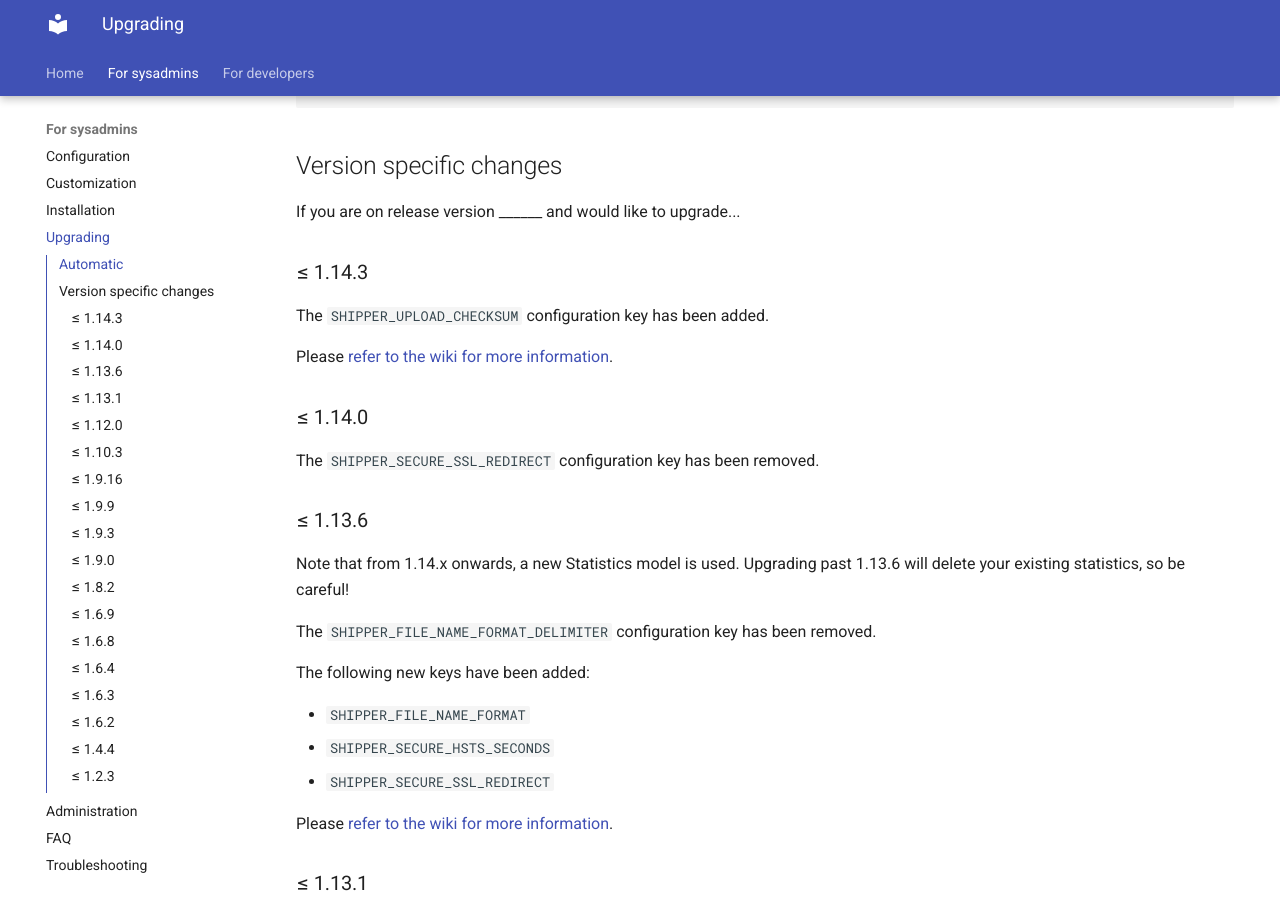
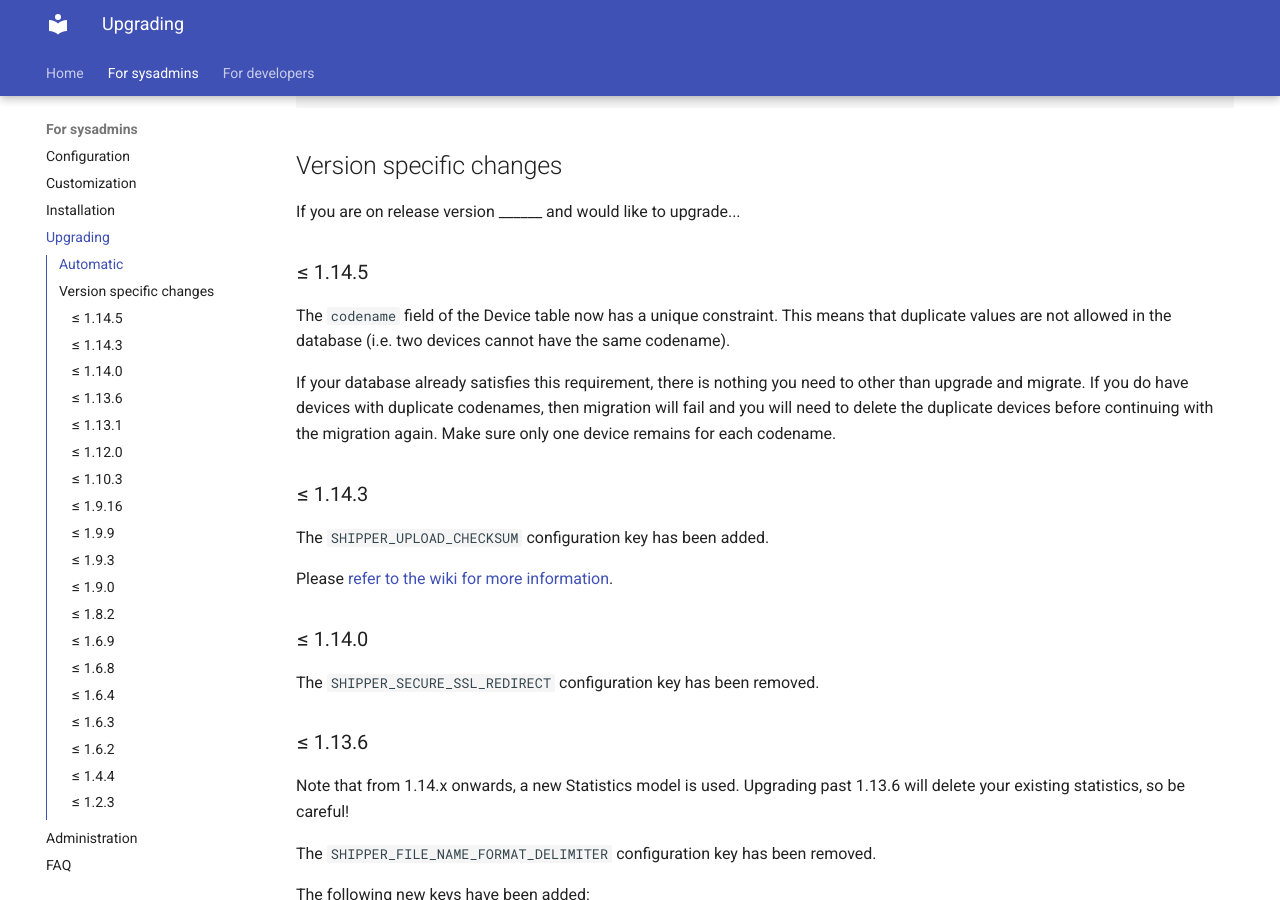
Before and after one commit to shipperstack/shipper, an MkDocs documentation site: the page built from docs/docs/sysadmin/Upgrading.md, in a window 1280 px wide and 900 px high, scrolled down 385 px. Built offline with MkDocs 1.6.1 and Material for MkDocs 9.7.7, drawn with Linux system fonts in a browser that asks for light colours; the version menu is left out.

```diff
--- a/docs/docs/sysadmin/Upgrading.md
+++ b/docs/docs/sysadmin/Upgrading.md
@@ -15,6 +15,12 @@
 ## Version specific changes
 
 If you are on release version ______ and would like to upgrade...
+
+### ≤ 1.14.5
+
+The `codename` field of the Device table now has a unique constraint. This means that duplicate values are not allowed in the database (i.e. two devices cannot have the same codename).
+
+If your database already satisfies this requirement, there is nothing you need to other than upgrade and migrate. If you do have devices with duplicate codenames, then migration will fail and you will need to delete the duplicate devices before continuing with the migration again. Make sure only one device remains for each codename.
 
 ### ≤ 1.14.3
 
```
